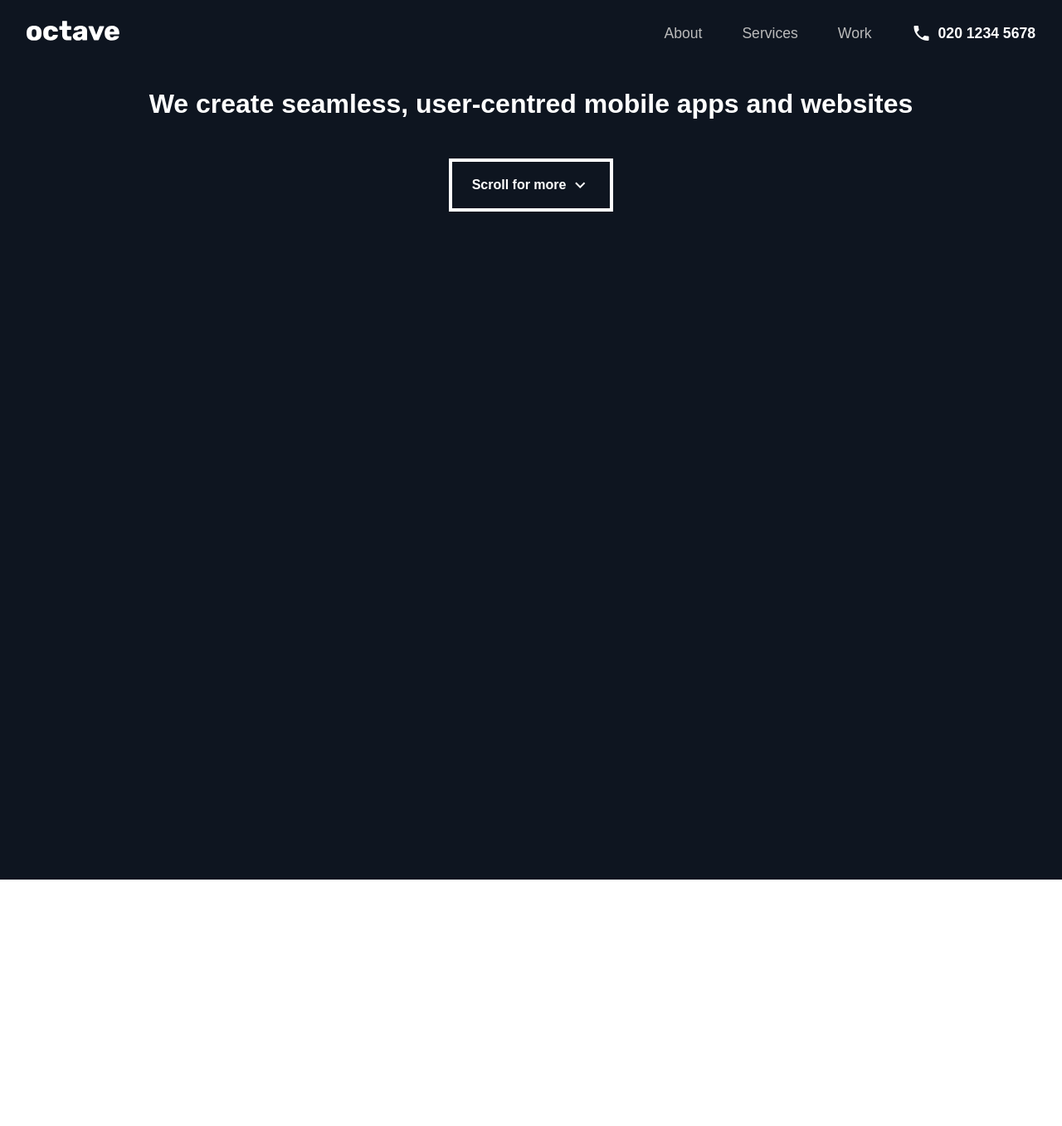
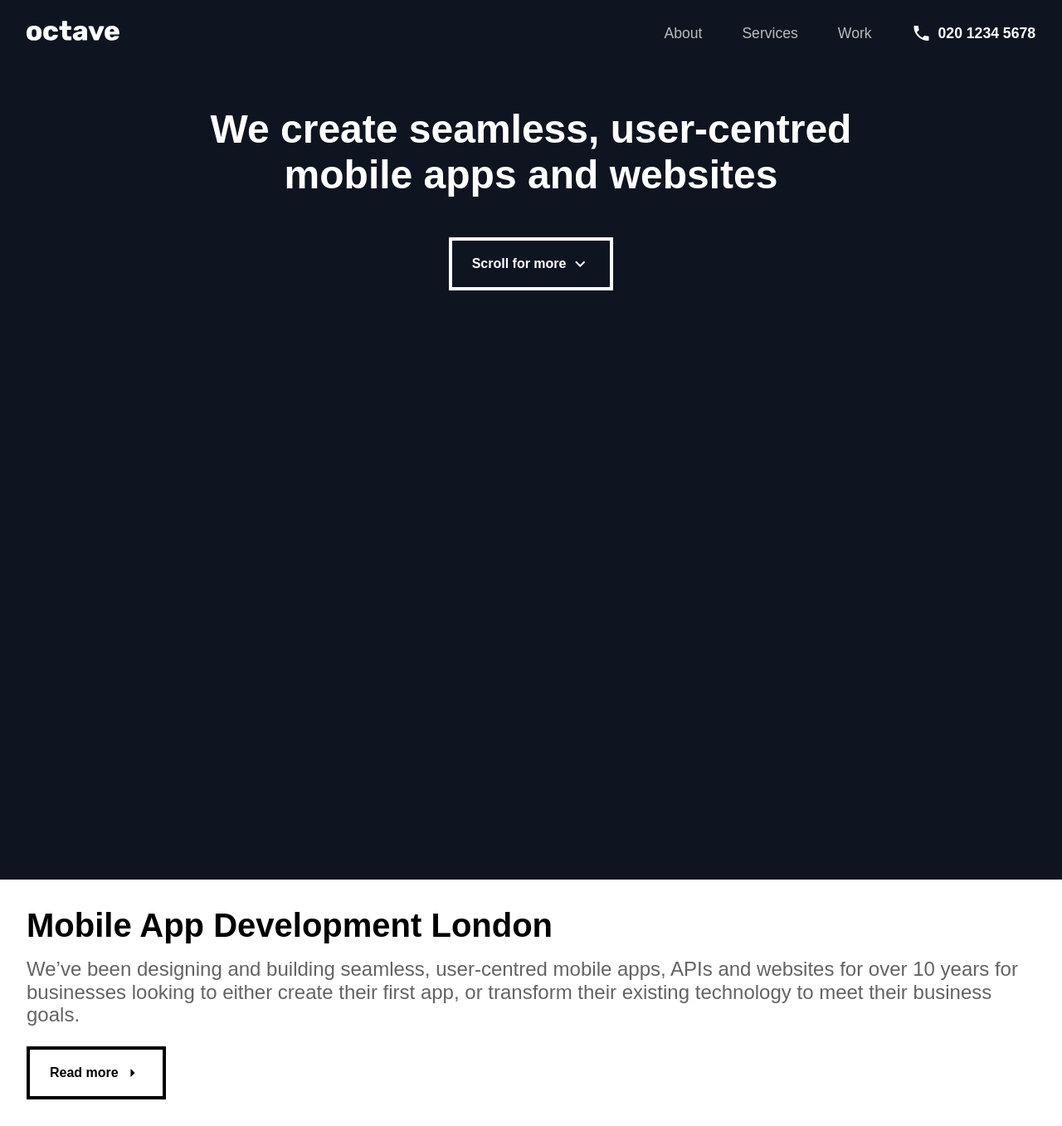
Before and after one commit to chrisjingram/octave-website, a Jekyll site: the page built from index.html, in a window 1280 px wide. Shown: the whole page at 83% size. Built offline with Jekyll 4.4.1, drawn with Linux system fonts in a browser that asks for light colours; nearby versions of some CDN libraries; some web fonts are replaced; before the commit the page ends 1060 px from its top, so only the background shows below that.

Commit message:
Intro section

```diff
--- a/_includes/cover.html
+++ b/_includes/cover.html
@@ -1,4 +1,4 @@
 <section id="cover">
   <h2 class="strapline">We create seamless, user-centred mobile apps and websites</h2>
-  <a href="#" class="button icon-right">Scroll for more<i class="material-icons">keyboard_arrow_down</i></a>
+  <a href="#" class="button button-white icon-right">Scroll for more<i class="material-icons">keyboard_arrow_down</i></a>
 </section>
--- /dev/null
+++ b/_includes/intro.html
@@ -0,0 +1,5 @@
+<section id="intro">
+  <h2>Mobile App Development London</h2>
+  <p>We’ve been designing and building seamless, user-centred mobile apps, APIs and websites for over 10 years for businesses looking to either create their first app, or transform their existing technology to meet their business goals.</p>
+  <a href="#" class="button icon-right">Read more<i class="material-icons">arrow_right</i></a>
+</section>
--- a/_sass/_common.scss
+++ b/_sass/_common.scss
@@ -1,15 +1,27 @@
 .button{
-  border: 0.25rem solid white;
+  border: 0.25rem solid black;
   padding: 1rem 1.5rem;
   display: inline-flex;
   align-items: center;
   justify-content: center;
   text-decoration: none;
-  color: white;
+  color: black;
   font-weight: 700;
   font-family: "Muli", sans-serif;
   font-size: 1rem;
+}
+.button.button-white{
+  border-color: white;
+  color: white;
+}
+.button.icon-right{
   i{
     margin-left: 0.3rem;
   }
 }
+
+h2{
+  font-family: "Rubik", sans-serif;
+  font-weight: 700;
+  color: black;
+}
--- a/_sass/_cover.scss
+++ b/_sass/_cover.scss
@@ -8,6 +8,15 @@ section#cover{
     font-size: 2rem;
     color: white;
     text-align: center;
-    margin-bottom: 3rem;
+    width: 100%;
+    margin: 3rem auto 3rem;
+    @include sm{
+      font-size: 2.5rem;
+      max-width: 700px;
+    }
+    @include lg{
+      max-width: 900px;
+      font-size: 3rem;
+    }
   }
 }
--- /dev/null
+++ b/_sass/_intro.scss
@@ -0,0 +1,18 @@
+section#intro{
+  padding: 2rem;
+  h2{
+    font-size: 2rem;
+    margin: 0 0 1rem;
+    @include lg{
+      font-size: 2.5rem;
+    }
+  }
+  p{
+    font-size: 1.2rem;
+    margin: 0 0 1.5rem;
+    color: $grey;
+    @include lg{
+      font-size: 1.5rem;
+    }
+  }
+}
--- a/_sass/_vars.scss
+++ b/_sass/_vars.scss
@@ -1,4 +1,5 @@
 $indigo: #0E1520;
+$grey: #636363;
 
 // Small tablets and large smartphones (landscape view)
 $screen-sm-min: 576px;
--- a/assets/css/style.scss
+++ b/assets/css/style.scss
@@ -15,3 +15,4 @@ body{
 @import "common";
 @import "header";
 @import "cover";
+@import "intro";
--- a/index.html
+++ b/index.html
@@ -3,3 +3,4 @@ layout: default
 title: "Octave | Mobile App Development London"
 ---
 {% include cover.html %}
+{% include intro.html %}
```
